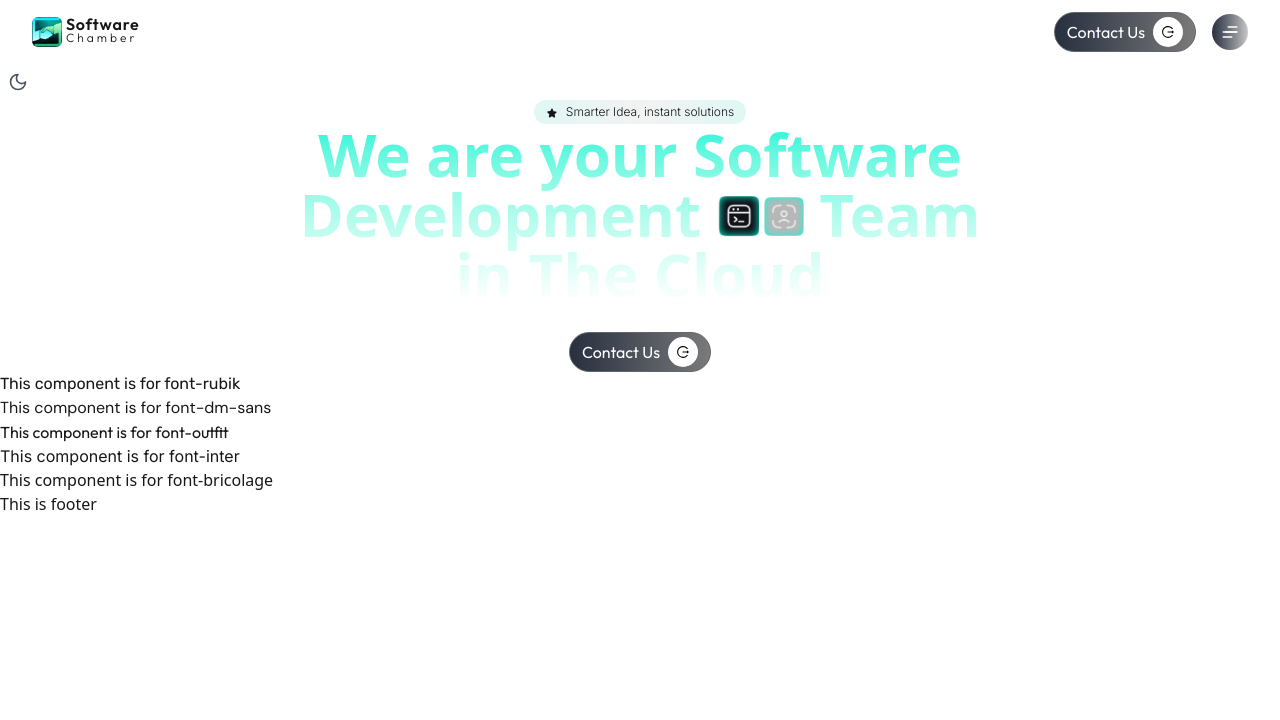
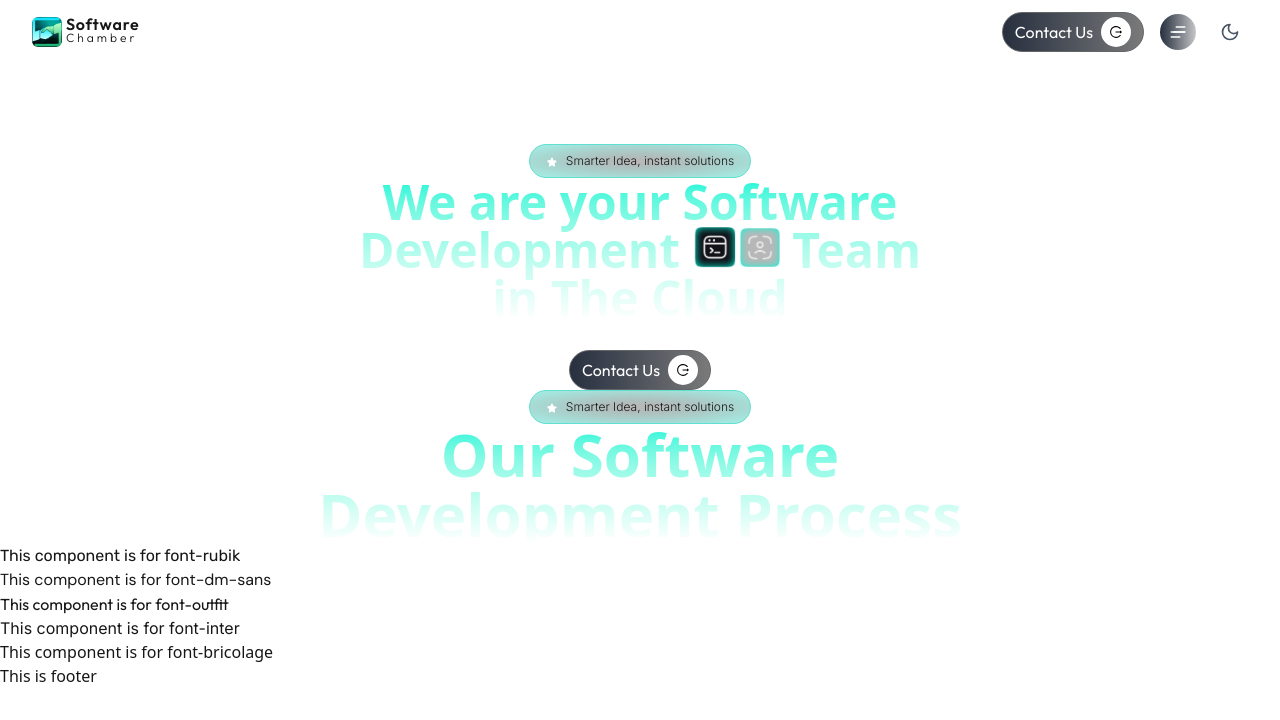
Before and after one commit to developerMohib/software-chamber, a Next.js app: page / in a window 1280 px wide. Shown: the top 720 px of the page. Built offline with nearby package versions, Linux system fonts and the light colour scheme.

Commit message:
banner some work and process doing

```diff
--- a/src/components/banner/Banner.tsx
+++ b/src/components/banner/Banner.tsx
@@ -1,17 +1,22 @@
+"use client"
+import CTAButton from "@/shared/CTAButton/CTAButton";
 import Image from "next/image";
 import { AiOutlineLogout } from "react-icons/ai";
 import { TiStarFullOutline } from "react-icons/ti";
 const Banner = () => {
+    const handlerContact = () => {
+        console.log("Contact to mohibullah")
+    }
     return (
         <main>
-            <div className="flex items-center justify-center">
-                <h1 className="font-inter inline-block bg-[radial-gradient(circle_at_center,_rgba(0,0,0,0.05),_rgba(44,206,187,0.15))] px-3 py-1 text-center rounded-full text-xs font-light">
-                    <TiStarFullOutline className="inline-block mr-2" />
+            <div className="flex items-center justify-center mt-20">
+                <h1 className="font-inter inline-block bg-radial from-[#00000045] to-[#2ccebb6f] to-90% border border-[#61dfd0] px-4 py-2 text-center rounded-full text-xs font-light">
+                    <TiStarFullOutline className="inline-block mr-2 text-white" />
                     Smarter Idea, instant solutions
                 </h1>
             </div>
             <div className="flex items-center justify-center">
-                <h1 className="font-bricolageGrotesque text-6xl font-semibold text-center bg-gradient-to-t from-white to-[#00f6d9] bg-clip-text text-transparent">
+                <h1 className="font-bricolageGrotesque text-5xl font-semibold text-center bg-gradient-to-t from-white to-[#00f6d9] bg-clip-text text-transparent">
                     We are your Software <br />
                     Development{" "}
                     <span className="inline-flex items-center">
@@ -28,14 +33,16 @@ const Banner = () => {
                             width={40}
                             height={40}
                         />
-                    </span>{" "}
+                    </span> {" "}
                     Team <br />
                     in The Cloud
                 </h1>
             </div>
 
             <div className="flex items-center justify-center gap-4 mt-7">
-                <button className='font-outfit border border-[#646567] rounded-full px-3 py-1 flex gap-2 items-center cursor-pointer bg-linear-to-r from-[#28303F] to-[#7a7a7a] text-white'>Contact Us <span> <AiOutlineLogout className='bg-white text-black rounded-full text-3xl p-2' /> </span> </button>
+                <CTAButton label="Contact Us"
+                    icon={<AiOutlineLogout className="bg-white text-black rounded-full text-3xl p-2" />}
+                    onClick={handlerContact} />
             </div>
         </main>
     );
--- a/src/components/home/MyHome.tsx
+++ b/src/components/home/MyHome.tsx
@@ -1,10 +1,12 @@
 import React from 'react';
 import Banner from '../banner/Banner';
+import Process from '../process/Process';
 
 const MyHome = () => {
     return (
         <div>
             <Banner />
+            <Process />
             <h1 className='font-rubik' >This component is for font-rubik</h1>
             <h1 className='font-dm-sans' >This component is for font-dm-sans</h1>
             <h1 className='font-outfit' >This component is for font-outfit</h1>
--- a/src/components/navbar/Navbar.tsx
+++ b/src/components/navbar/Navbar.tsx
@@ -1,12 +1,14 @@
 "use client"
-import React from 'react';
+import React, { useState } from 'react';
 import ThemeController from "@/shared/themeController/ThemeController";
 import Image from 'next/image';
 import Link from 'next/link';
 import { AiOutlineLogout } from "react-icons/ai";
 import { TbMenu3 } from "react-icons/tb";
+import CTAButton from '@/shared/CTAButton/CTAButton';
 
 const Navbar = () => {
+    const [isOpen, setIsOpen] = useState(false)
     // Navigation links data
     const navLinks = [
         { href: "#", label: "Features" },
@@ -14,11 +16,19 @@ const Navbar = () => {
         { href: "#", label: "About" },
         { href: "#", label: "Contact" },
     ];
+
+    const handlerContact = () => {
+        console.log("Navbar clicked")
+    }
+    const handleDrawer = () => {
+        setIsOpen(!isOpen)
+        console.log("handleDrawer clicked")
+    }
+    console.log("handleDrawer clicked",isOpen)
     return (
         <header className="backdrop-blur-sm sticky top-0 z-50 w-full">
             <div className="container mx-auto px-4 sm:px-6 lg:px-8">
                 <div className="flex items-center justify-between h-16">
-
                     {/* Logo Section */}
                     <Link href={"/"}>
                         <div className="flex-shrink-0 flex items-center gap-x-1">
@@ -29,15 +39,19 @@ const Navbar = () => {
 
                     {/* CTA Button, Theme Toggle and Mobile Menu Toggle */}
                     <div className="flex items-center gap-4">
-                        <button className='font-outfit border border-[#646567] rounded-full px-3 py-1 flex gap-2 items-center cursor-pointer bg-linear-to-r from-[#28303F] to-[#7a7a7a] text-white'>Contact Us <span> <AiOutlineLogout className='bg-white text-black rounded-full text-3xl p-2' /> </span> </button>
+                        <CTAButton label="Contact Us"
+                            icon={<AiOutlineLogout className="bg-white text-black rounded-full text-3xl p-2" />}
+                            onClick={handlerContact} />
 
-                        <TbMenu3 className='bg-linear-to-r from-[#28303F] to-[#c7c7c7] text-white rounded-full text-4xl p-2' />
+                        <button onClick={handleDrawer}>
+                            <TbMenu3 className='bg-linear-to-r from-[#28303F] to-[#c7c7c7] text-white rounded-full text-4xl p-2' />
+                        </button>
+                        <ThemeController />
                     </div>
                 </div>
             </div>
 
             {/* Mobile Menu Dropdown (Sheet) */}
-            <ThemeController />
         </header>
     );
 };
--- /dev/null
+++ b/src/components/process/Process.tsx
@@ -0,0 +1,24 @@
+import Image from 'next/image';
+import React from 'react';
+import { TiStarFullOutline } from 'react-icons/ti';
+
+const Process = () => {
+    return (
+        <main>
+            <div className="flex items-center justify-center">
+                <h1 className="font-inter inline-block bg-radial from-[#00000045] to-[#2ccebb6f] to-90% border border-[#61dfd0] px-4 py-2 text-center rounded-full text-xs font-light">
+                    <TiStarFullOutline className="inline-block mr-2 text-white" />
+                    Smarter Idea, instant solutions
+                </h1>
+            </div>
+            <div className="flex items-center justify-center">
+                <h1 className="font-bricolageGrotesque text-6xl font-semibold text-center bg-gradient-to-t from-white to-[#00f6d9] bg-clip-text text-transparent">
+                    Our Software  <br />
+                    Development Process
+                </h1>
+            </div>
+        </main>
+    );
+};
+
+export default Process;
--- /dev/null
+++ b/src/shared/CTAButton/CTAButton.tsx
@@ -0,0 +1,27 @@
+"use client"
+import React from 'react';
+type GradientButtonProps = {
+  label: string;
+  icon?: React.ReactNode;
+  onClick?: () => void;
+  className?: string;
+};
+
+const CTAButton :React.FC<GradientButtonProps> = ({
+  label,
+  icon,
+  onClick,
+  className = "",
+}) => {
+    return (
+    <button
+      onClick={onClick}
+      className={`font-outfit border border-[#646567] rounded-full px-3 py-1 flex gap-2 items-center cursor-pointer bg-gradient-to-r from-[#28303F] to-[#7a7a7a] text-white ${className}`}
+    >
+      {label}
+      {icon && <span>{icon}</span>}
+    </button>
+  );
+};
+
+export default CTAButton;
```
